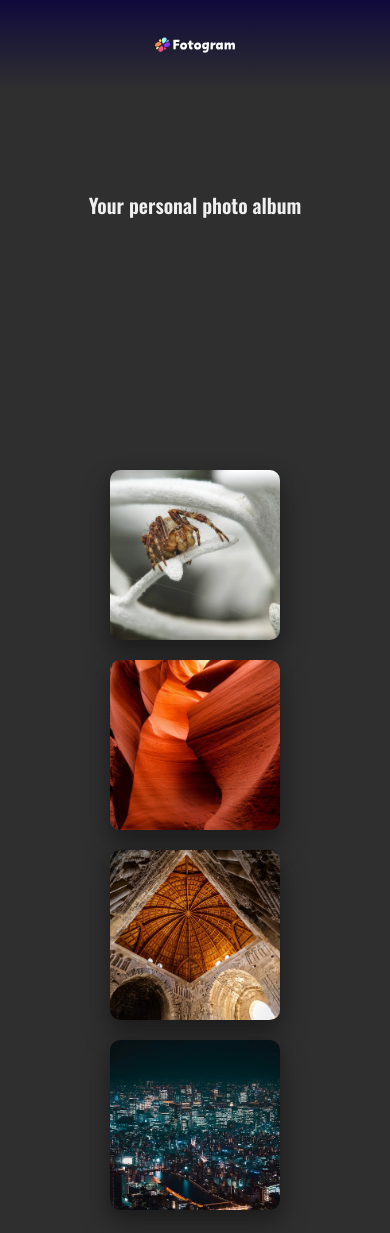
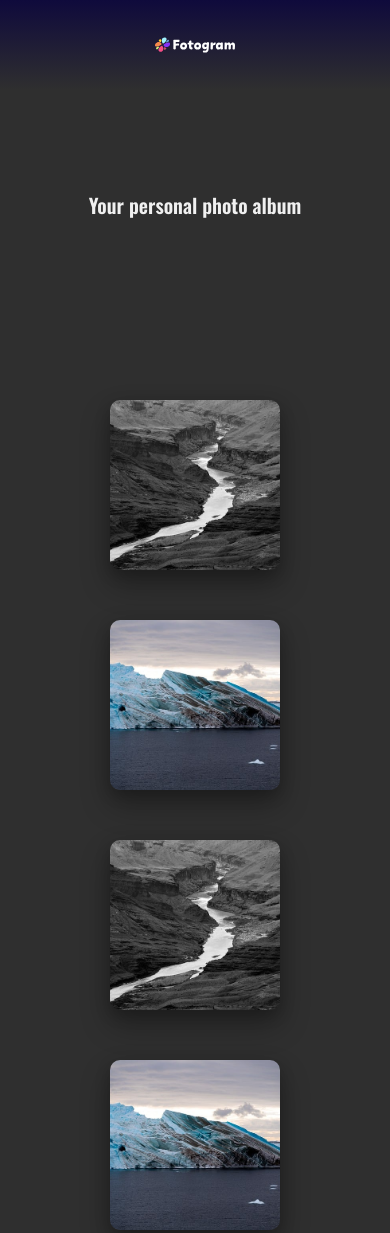
Before and after one commit to majd38/Fotogram_Projekt, a plain HTML site: page index.html in a window 390 px wide. Shown: the top 1233 px of the page. Drawn offline with nearby package versions, Linux system fonts and the light colour scheme.

Commit message:
clickAusserhalbDialog

```diff
--- a/java.js
+++ b/java.js
@@ -66,12 +66,19 @@ const albums = {
 };
 
 
+
+
 document.querySelectorAll("section div").forEach(albumDiv => {
     albumDiv.addEventListener("click", () => {
         openAlbum(albumDiv.id);
     });
 });
 
+dialog1.addEventListener("click", (event) => {
+    if (event.target === dialog1) {
+        dialog1.close();
+    }
+});
 
 
 
--- a/style.css
+++ b/style.css
@@ -59,25 +59,25 @@ section {
 }
 
 .album1 {
-    background-image: url(./album_cover_img/animal-9747276_1280.webp);
+    background-image: url(./album1_img/canyon-9765223_640.jpg);
     background-position: center;
     background-size: cover;
 }
 
 .album2 {
-    background-image: url(./album_cover_img/antelope-canyon-9391418_1280.jpg);
+    background-image: url(./album2_img/iceberg-9729316_640.jpg);
     background-position: center;
     background-size: cover;
 }
 
 .album3 {
-    background-image: url(./album_cover_img/architecture-9827472_1280.webp);
+    background-image: url(./album1_img/canyon-9765223_640.jpg);
     background-position: center;
     background-size: cover;
 }
 
 .album4 {
-    background-image: url(./album_cover_img/bridge-9620082_640.jpg);
+    background-image: url(./album2_img/iceberg-9729316_640.jpg);
     background-position: center;
     background-size: cover;
 }
@@ -251,6 +251,10 @@ section {
     justify-self: center;
 
 }
+
+.bodyFooter{
+    margin-top: 300px;
+}
 }
 
 @media (max-width: 750px) {
@@ -301,7 +305,7 @@ nav{
 }
 section{
     column-gap: 0;
-    row-gap: 20px;
+    row-gap: 40px;
     justify-content: center;
 }
 }
@@ -313,6 +317,12 @@ section{
         padding-left: 0;
 
 }
+section{
+    margin-top: 180px;
+    column-gap: 0;
+    row-gap: 50px;
+    justify-content: center;
+}
 h1 {
     margin-top: 100px;
     justify-self: center;
```
